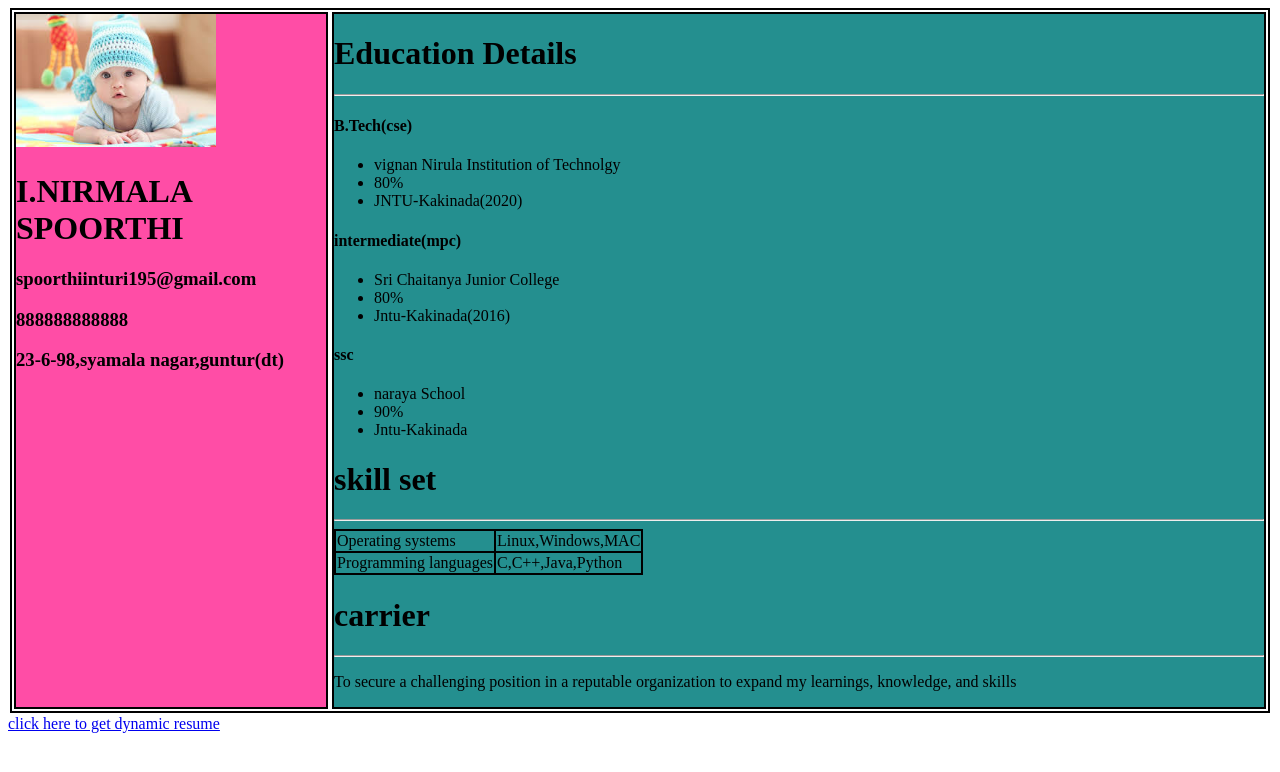
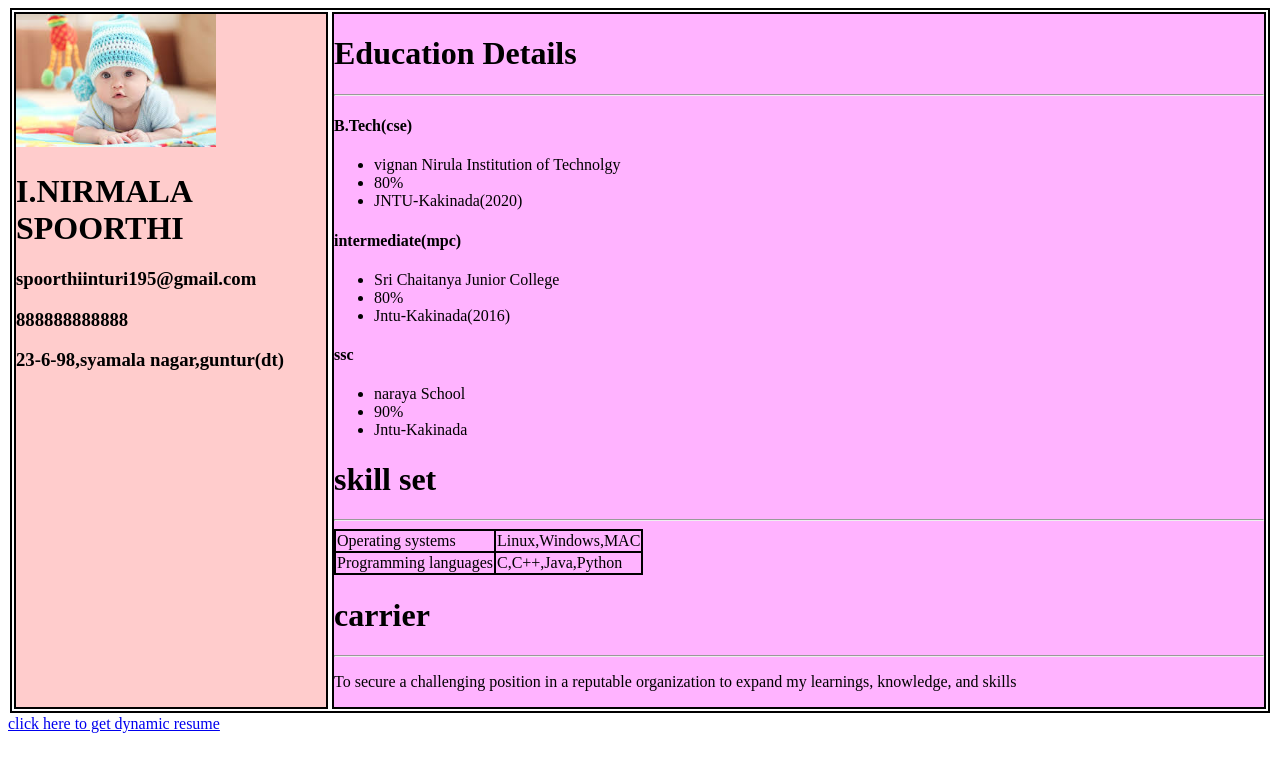
Before and after one commit to nerunirmala/resume_neru, a plain HTML site: page index.html in a window 1280 px wide. Drawn offline with Linux system fonts and the light colour scheme.

Commit message:
Update style.css

```diff
--- a/style.css
+++ b/style.css
@@ -15,13 +15,13 @@ img{
 }
 .left{
 	flex: 1;
-	background-color: #ff4da6;
+	background-color:#ffcccc;
 	border: 2px solid #000;
 	margin: 2px;
 }
 .right{
 	flex: 3;
-	background-color: #248f8f;
+	background-color: #ffb3ff;
 	border: 2px solid #000;
 	margin: 2px;
 }
```
